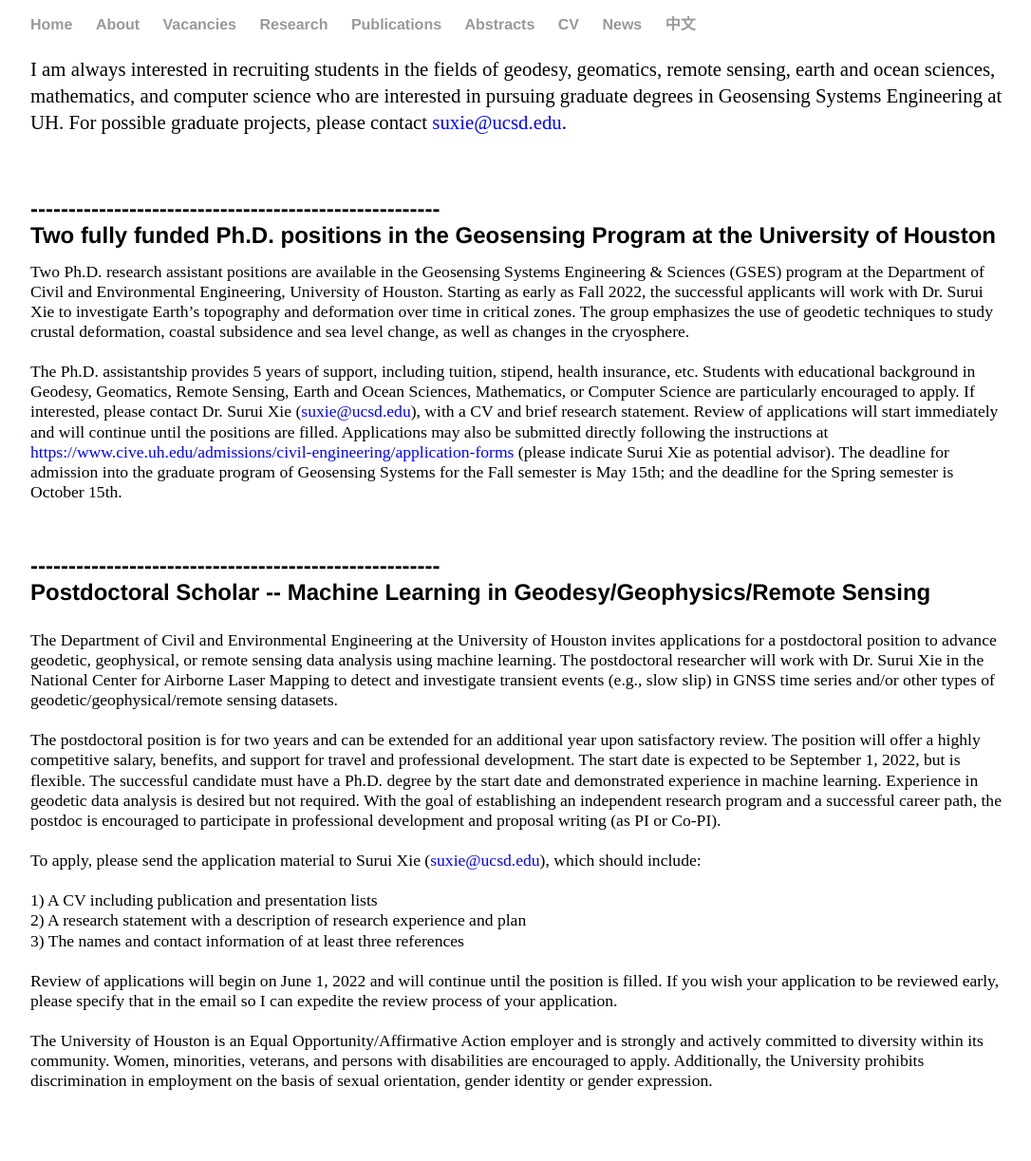
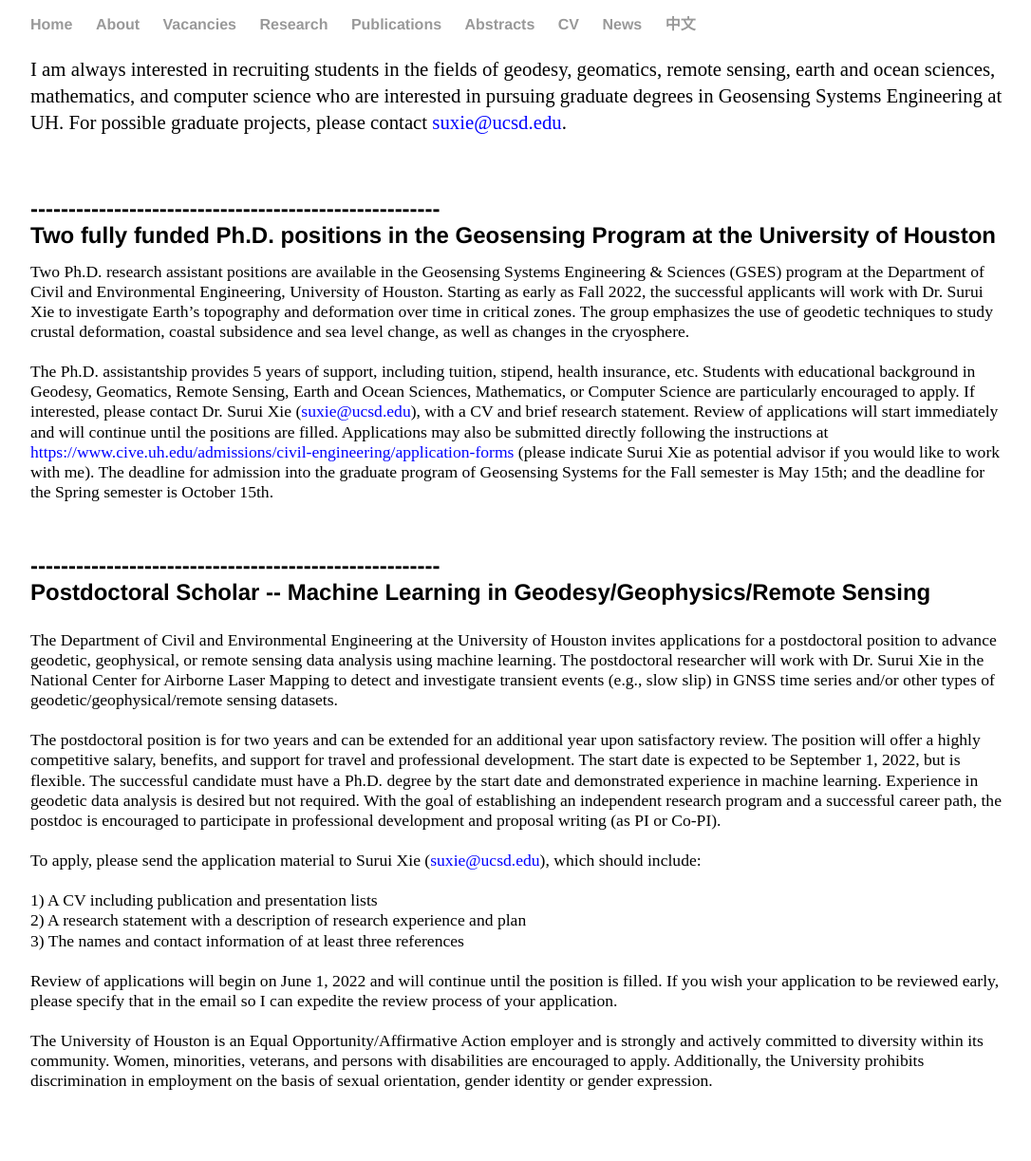
Before and after one commit to suruixie/suruixie.github.io, a Jekyll site: the page built from vacancies/index.html, in a window 1280 px wide. Shown: the whole page at 95% size, without its empty margins (96-1182 px from the left). Built offline with Jekyll 4.4.1, drawn with Linux system fonts in a browser that asks for light colours.

Commit message:
Update index.html

```diff
--- a/vacancies/index.html
+++ b/vacancies/index.html
@@ -22,7 +22,7 @@
 	Students with educational background in Geodesy, Geomatics, Remote Sensing, Earth and Ocean Sciences, Mathematics, or Computer Science are particularly encouraged to apply.
 	If interested, please contact Dr. Surui Xie (<a href="mailto:suxie@ucsd.edu" style="color:#0000FF;">suxie@ucsd.edu</a>), with a CV and brief research statement.
 	Review of applications will start immediately and will continue until the positions are filled.
-	Applications may also be submitted directly following the instructions at <a href="https://www.cive.uh.edu/admissions/civil-engineering/application-forms" style="color:#0000FF;">https://www.cive.uh.edu/admissions/civil-engineering/application-forms</a> (please indicate Surui Xie as potential advisor).
+	Applications may also be submitted directly following the instructions at <a href="https://www.cive.uh.edu/admissions/civil-engineering/application-forms" style="color:#0000FF;">https://www.cive.uh.edu/admissions/civil-engineering/application-forms</a> (please indicate Surui Xie as potential advisor if you would like to work with me).
 	The deadline for admission into the graduate program of Geosensing Systems for the Fall semester is May 15th; and the deadline for the Spring semester is October 15th.
         <br>
 </p>
```
